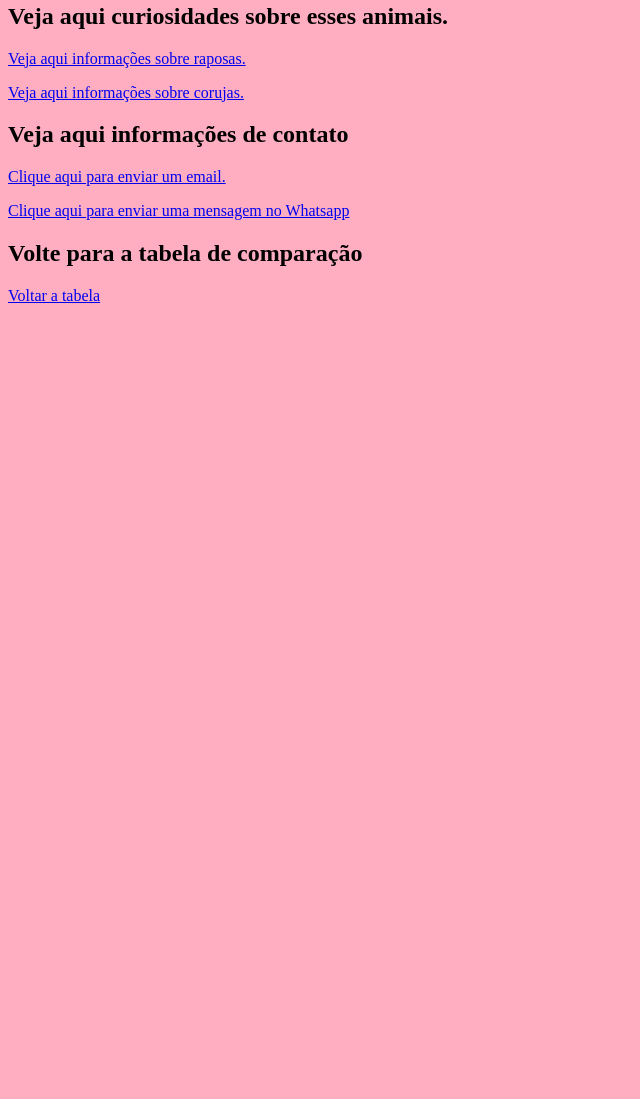
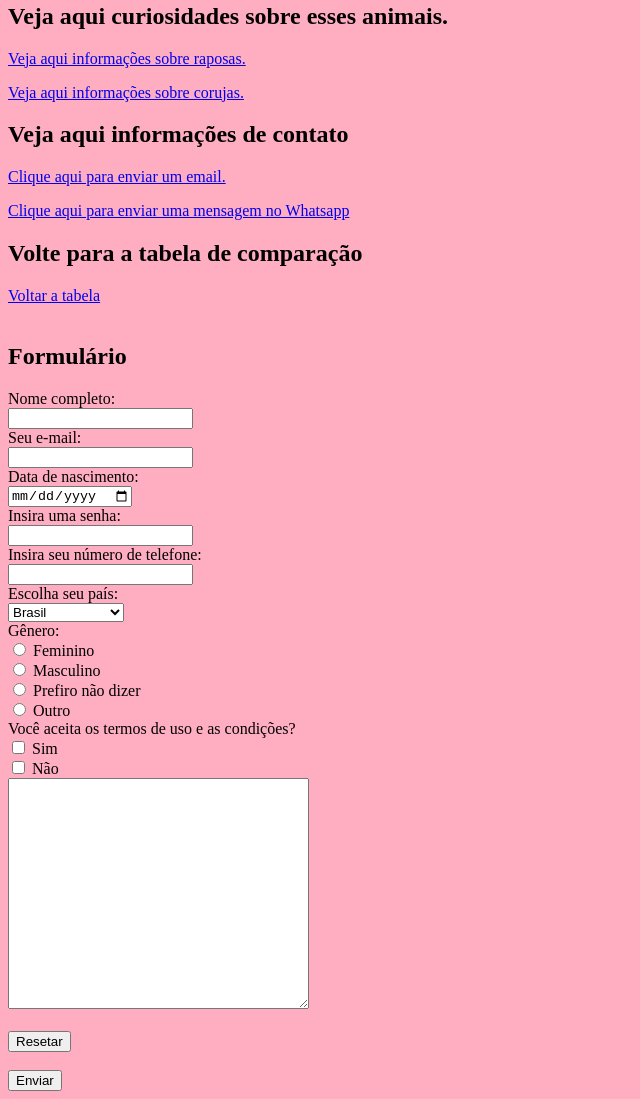
Before and after one commit to YaraCarolinni/Atividade-1-HTML, a plain HTML site: page index.html in a window 1280 px wide. Shown: the part 1885-2984 px from the top of the page, without its empty margins (0-640 px from the left). Before the commit the page ends 2198 px from the top, so only its background shows below. Drawn offline with Linux system fonts and the light colour scheme.

Commit message:
Add files via upload

```diff
--- a/index.html
+++ b/index.html
@@ -98,6 +98,51 @@ inteligente, <br> encantadora e atraente, chamativa. Assim como o fogo, e ardent
 </p>
 
 <h2>Volte para a tabela de comparação</h2>
-<a href="#tabela">Voltar a tabela</a>
+<a href="#tabela">Voltar a tabela</a><br>
+<br>
+<h2>Formulário</h2>
+<form action="/Formulário/processar.php" method="post">
+    <label for="fnome">Nome completo:</label><br>
+    <input type="text" id="fnome" name="fnome" required><br>
+    <label for="email" required>Seu e-mail:</label><br>
+    <input type="email" id="email" name="email" required><br>
+    <label for="data">Data de nascimento:</label><br>
+    <input type="date" id="data" name="data" required><br>
+    <label for="senha">Insira uma senha:</label><br>
+    <input type="password" id="senha" name="senha" required><br>
+    <label for="numero">Insira seu número de telefone:</label><br>
+    <input type="tel" id="numero" name="numero" required><br>
+
+    <label for="pais">Escolha seu país:</label><br>
+<select id="pais" name="pais" required>
+  <option value="brasil">Brasil</option>
+  <option value="eua">Estados Unidos</option>
+  <option value="espanha">Espanha</option>
+  <option value="franca">França</option>
+</select><br>
+<label for="pais">Gênero:</label><br>
+<input type="radio" id="fem" name="gener" value="fem" required>
+<label for="fem">Feminino</label><br>
+<input type="radio" id="ma" name="gener" value="ma" required>
+<label for="ma">Masculino</label><br>
+<input type="radio" id="p" name="gener" value="p" required>
+<label for="p">Prefiro não dizer</label><br>
+<input type="radio" id="out" name="gener" value="out" required>
+<label for="out">Outro</label><br>
+
+<label for="termo">Você aceita os termos de uso e as condições?</label><br>
+<input type="checkbox" id="no" name="op1" value="sim" required>
+  <label for="op1"> Sim</label><br>
+  <input type="checkbox" id="si" name="op2" value="nao" required>
+  <label for="op2"> Não</label><br>
+  <textarea name="message" rows="15" cols="35" maxlength="1000" minlength="0" placeholder="Escreva a sua opinião aqui.">
+  </textarea><br>
+  <br>
+<input type="reset" value="Resetar"><br>
+<br>
+  <input type="submit" value="Enviar"><br>
+
+
+</form>
 </html>
 <!-- Fim da estrutura HTML -->
```
